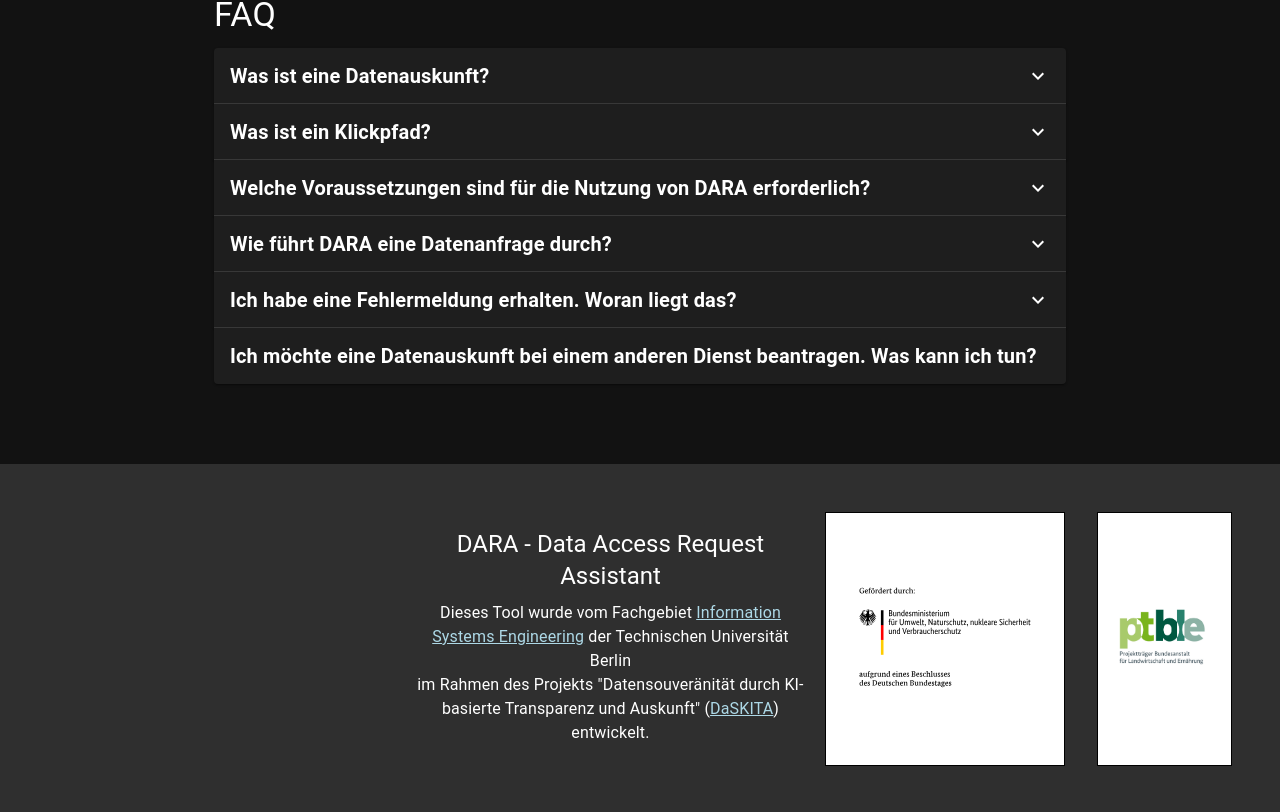
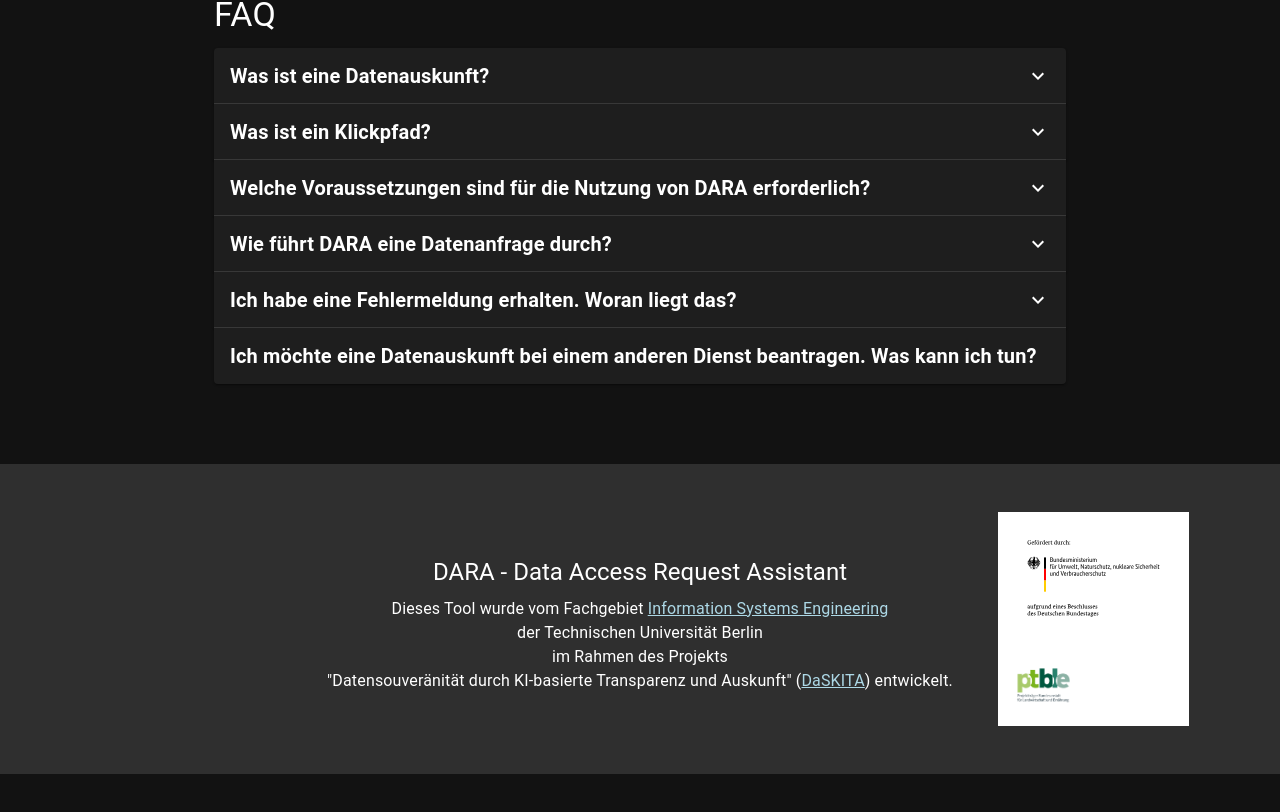
Before and after one commit to DaSKITA/dara-frontend, a React (Create React App) app: page / in a window 1280 px wide. Shown: the part 734-1546 px from the top of the page. After the commit the page ends 1508 px from the top, so only its background shows below. Built offline with nearby package versions, Linux system fonts and the light colour scheme.

Commit message:
fixed footer style

```diff
--- a/src/CardGrid.tsx
+++ b/src/CardGrid.tsx
@@ -416,25 +416,31 @@ export default function CardGrid() {
 
       {/* Footer */}
       < StyledFooter sx={{bgcolor: "rgba(255, 255, 255, 0.12)", color: "white", marginTop: 10}}>
-        <TableContainer>
-          <TableRow><TableCell sx={{border:"none", width:"800px"}}></TableCell>
-            <TableCell sx={{border:"none"}} width="800px">
-            <StyledTypography variant="h5" align="center" gutterBottom>
-          DARA - Data Access Request Assistant
-        </StyledTypography>
-        <Typography align='center' gutterBottom>
-          Dieses Tool wurde vom Fachgebiet <a href='https://www.tu.berlin/ise'>Information Systems Engineering</a> der Technischen Universität Berlin <br></br> im Rahmen des Projekts "Datensouveränität durch KI-basierte Transparenz und Auskunft" (<a href='https://daskita.github.io/'>DaSKITA</a>) entwickelt.
-        </Typography>
-            </TableCell>
-              <TableCell sx={{bgcolor: "white", border:"1px solid black", color: "black", align: "center"}}>
-                <img src={bmuvLogo} height="130px" alt="Gefördert durch das BMUV aufgrund eines Beschlusses des Deutschen Bundestages"></img>
+        <Grid container direction ="row" spacing={2}>
+          <Grid item xs></Grid>
+          <Grid item xs={7} alignContent={"center"}>
+            <StyledTypography variant="h5" align="center" gutterBottom marginTop={2}>
+              DARA - Data Access Request Assistant
+            </StyledTypography>
+            <Typography align='center' gutterBottom>
+              Dieses Tool wurde vom Fachgebiet <a href='https://www.tu.berlin/ise'>Information Systems Engineering</a> <br/>der Technischen Universität Berlin <br/> im Rahmen des Projekts <br/>"Datensouveränität durch KI-basierte Transparenz und Auskunft" (<a href='https://daskita.github.io/'>DaSKITA</a>) entwickelt.
+            </Typography>
+            </Grid>
+            <Grid item xs>
+            <TableContainer>
+          <TableRow>
+              <TableCell sx={{bgcolor: "white", align: "center", border:"none"}}>
+                <img src={bmuvLogo} height="100em" alt="Gefördert durch das BMUV aufgrund eines Beschlusses des Deutschen Bundestages"></img>
               </TableCell>
-              <TableCell sx={{border:"none"}}></TableCell>
-              <TableCell sx={{bgcolor: "white", border:"1px solid black", color: "black", align: "center"}}>
-                <img src={ptbleLogo} height="65px"alt="Projektträger ist die Bundesanstalt für Landwirtschaft und Ernährung"></img>
+          </TableRow>
+          <TableRow>
+              <TableCell sx={{bgcolor: "white", align: "center", border:"none"}}>
+                <img src={ptbleLogo} height="40em"alt="Projektträger ist die Bundesanstalt für Landwirtschaft und Ernährung"></img>
               </TableCell>
           </TableRow>
         </TableContainer>
+            </Grid>
+          </Grid>
         { /*<Copyright /> */}
       </StyledFooter >
       {/* End footer */}
```
